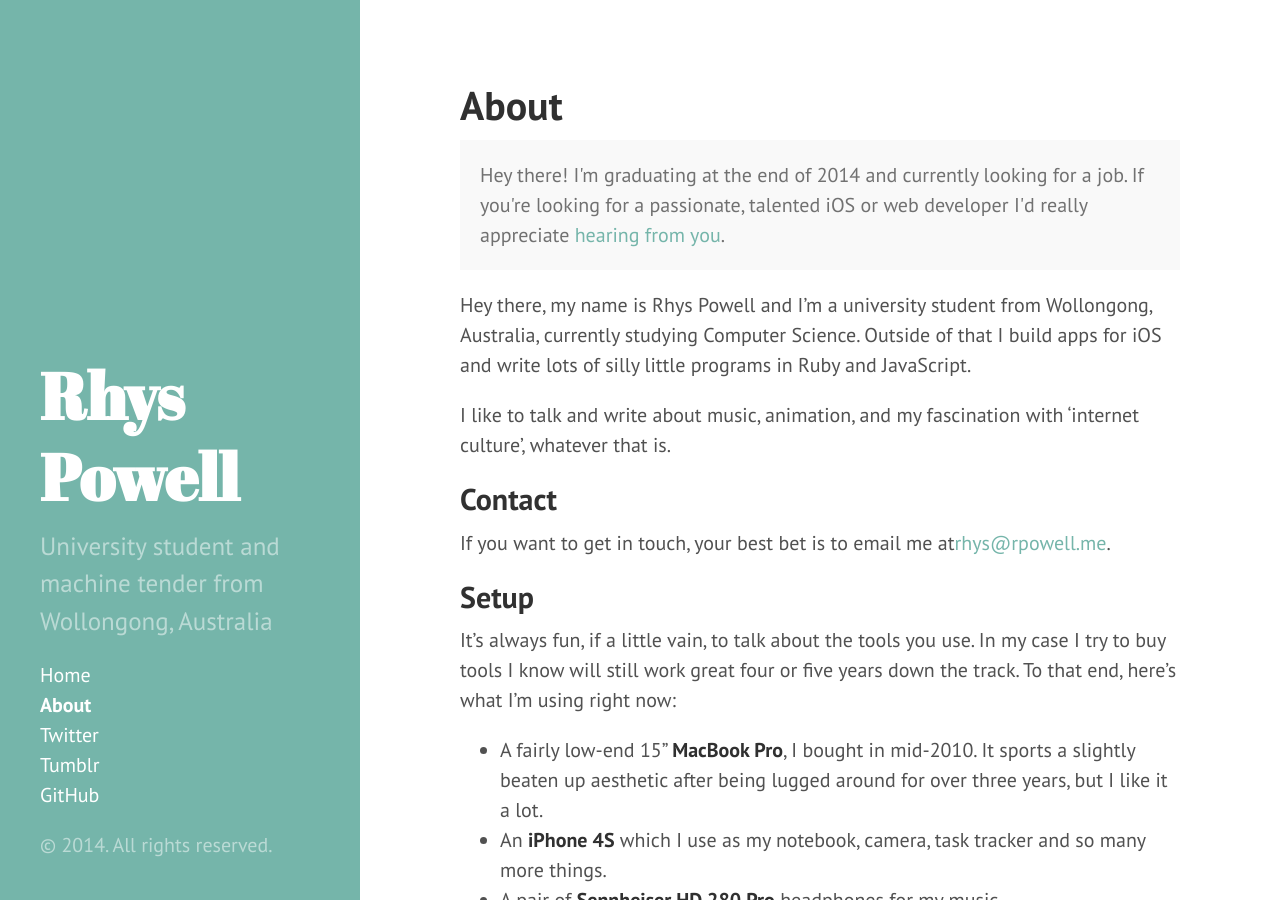
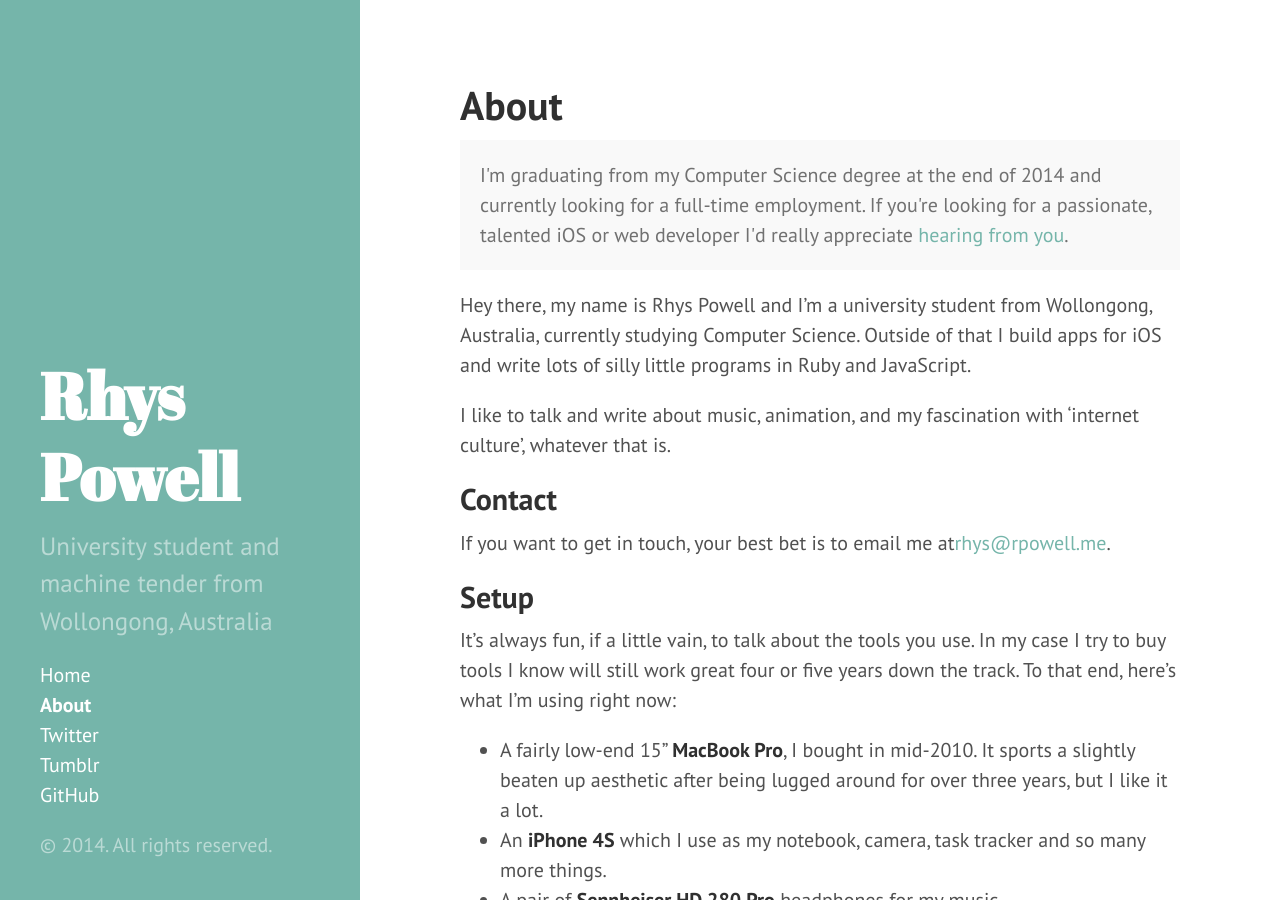
Before and after one commit to rpowelll/rpowelll.github.com, a Jekyll site: the page built from about.md, in a window 1280 px wide and 900 px high. Built offline with Jekyll 4.4.1, drawn with Linux system fonts in a browser that asks for light colours; Markdown is read by kramdown in place of the engine named in the settings.

```diff
--- a/_layouts/post.html
+++ b/_layouts/post.html
@@ -3,11 +3,11 @@
 ---
 
 <article class="post">
-  <header>
+  <header class="post-head">
     <h1 class="post-title">{{ page.title }}</h1>
     <span class="post-date">{{ page.date | date_to_string }}</span>
   </header>
-  <section class="content">
+  <section class="post-content">
     {{ content }}
   </section>
 </article>
--- a/about.md
+++ b/about.md
@@ -2,9 +2,8 @@
 layout: page
 title: About
 ---
-
 <p class="message">
-  Hey there! I'm graduating at the end of 2014 and currently looking for a job. If you're looking for a passionate, talented iOS or web developer I'd really appreciate <a href="mailto:rhys@rpowell.me">hearing from you</a>.
+  I'm graduating from my Computer Science degree at the end of 2014 and currently looking for a full-time employment. If you're looking for a passionate, talented iOS or web developer I'd really appreciate <a href="/contact">hearing from you</a>.
 </p>
 
 Hey there, my name is Rhys Powell and I'm a university student from Wollongong, Australia, currently studying Computer Science. Outside of that I build apps for iOS and write lots of silly little programs in Ruby and JavaScript.
--- a/index.html
+++ b/index.html
@@ -8,7 +8,7 @@
   <h1 class="page-title">About</h1>
 
   <p class="message">
-    Hey there! I'm graduating at the end of 2014 and currently looking for a job. If you're looking for a passionate, talented iOS or web developer I'd really appreciate <a href="/contact">hearing from you</a>.
+    I'm graduating from my Computer Science degree at the end of 2014 and currently looking for a full-time employment. If you're looking for a passionate, talented iOS or web developer I'd really appreciate <a href="/contact">hearing from you</a>.
   </p>
 
   <p>Hey there, my name is Rhys Powell and I'm a university student from Wollongong, Australia, currently studying Computer Science. Outside of that I build apps for iOS and write lots of silly little programs in Ruby and JavaScript.</p>
```
